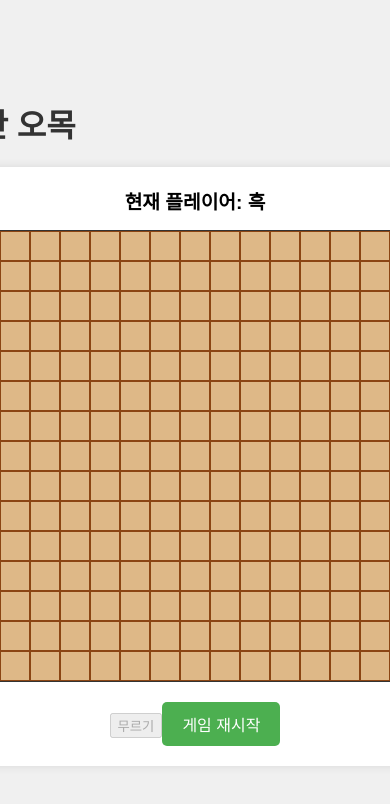
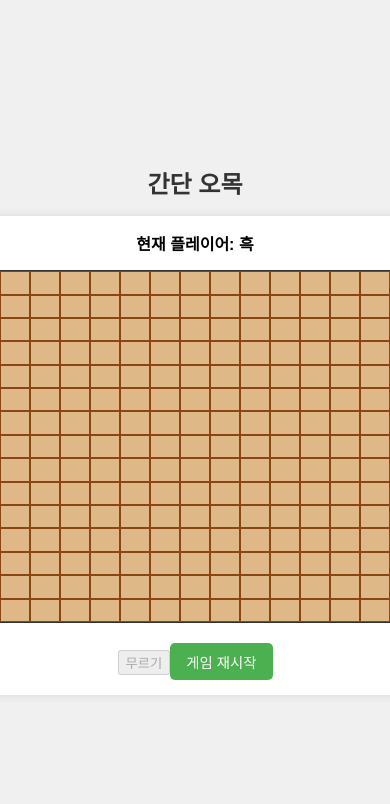
Before and after one commit to freamwork97/test_repo, a Next.js app: page / in a window 390 px wide. Both pictures are taken after a click on the button "플레이어 vs AI". Shown: the top 804 px of the page. Built offline with nearby package versions, Linux system fonts and the light colour scheme.

Commit message:
css 변경

```diff
--- a/src/app/globals.css
+++ b/src/app/globals.css
@@ -7,10 +7,13 @@ body {
     min-height: 100vh;
     background-color: #f0f0f0;
     margin: 0;
+    padding: 20px;
+    box-sizing: border-box;
 }
 
 h1 {
     color: #333;
+    text-align: center;
 }
 
 #game-container {
@@ -19,6 +22,9 @@ h1 {
     border-radius: 8px;
     box-shadow: 0 0 10px rgba(0, 0, 0, 0.1);
     text-align: center;
+    width: 100%;
+    max-width: 600px;
+    box-sizing: border-box;
 }
 
 #status {
@@ -40,16 +46,16 @@ h1 {
 
 #board {
     display: grid;
-    grid-template-columns: repeat(15, 30px);
-    grid-template-rows: repeat(15, 30px);
+    grid-template-columns: repeat(15, min(2.5vw, 30px));
+    grid-template-rows: repeat(15, min(2.5vw, 30px));
     border: 1px solid #333;
     background-color: #deb887; /* Wood color */
-    margin-bottom: 20px;
+    margin: 0 auto 20px auto;
 }
 
 .cell {
-    width: 30px;
-    height: 30px;
+    width: 100%;
+    height: 100%;
     border: 1px solid #8b4513; /* Darker wood lines */
     box-sizing: border-box;
     display: flex;
@@ -108,6 +114,9 @@ h1 {
     padding: 20px;
     border-radius: 8px;
     box-shadow: 0 0 10px rgba(0, 0, 0, 0.1);
+    width: 100%;
+    max-width: 600px;
+    box-sizing: border-box;
 }
 
 #mode-selection h2 {
@@ -123,10 +132,69 @@ h1 {
     color: white;
     border: none;
     border-radius: 5px;
-    margin: 0 10px;
+    margin: 5px;
     transition: background-color 0.3s ease;
 }
 
 #mode-selection button:hover {
     background-color: #45a049;
 }
+
+/* Responsive adjustments */
+@media (max-width: 768px) {
+    body {
+        padding: 10px;
+    }
+
+    #game-container, #mode-selection {
+        padding: 15px;
+    }
+
+    #board {
+        grid-template-columns: repeat(15, min(5vw, 30px));
+        grid-template-rows: repeat(15, min(5vw, 30px));
+    }
+
+    #status {
+        font-size: 1.1em;
+    }
+
+    .game-over-message {
+        font-size: 1.3em;
+    }
+
+    #reset-button, #mode-selection button {
+        padding: 8px 16px;
+        font-size: 0.9em;
+    }
+}
+
+@media (max-width: 480px) {
+    h1 {
+        font-size: 1.5em;
+    }
+
+    #board {
+        grid-template-columns: repeat(15, min(6vw, 25px));
+        grid-template-rows: repeat(15, min(6vw, 25px));
+    }
+
+    #status {
+        font-size: 1em;
+    }
+
+    .game-over-message {
+        font-size: 1.2em;
+    }
+
+    #mode-selection {
+        display: flex;
+        flex-direction: column;
+        align-items: center;
+    }
+
+    #mode-selection button {
+        width: 80%;
+        margin: 5px 0;
+    }
+}
```
